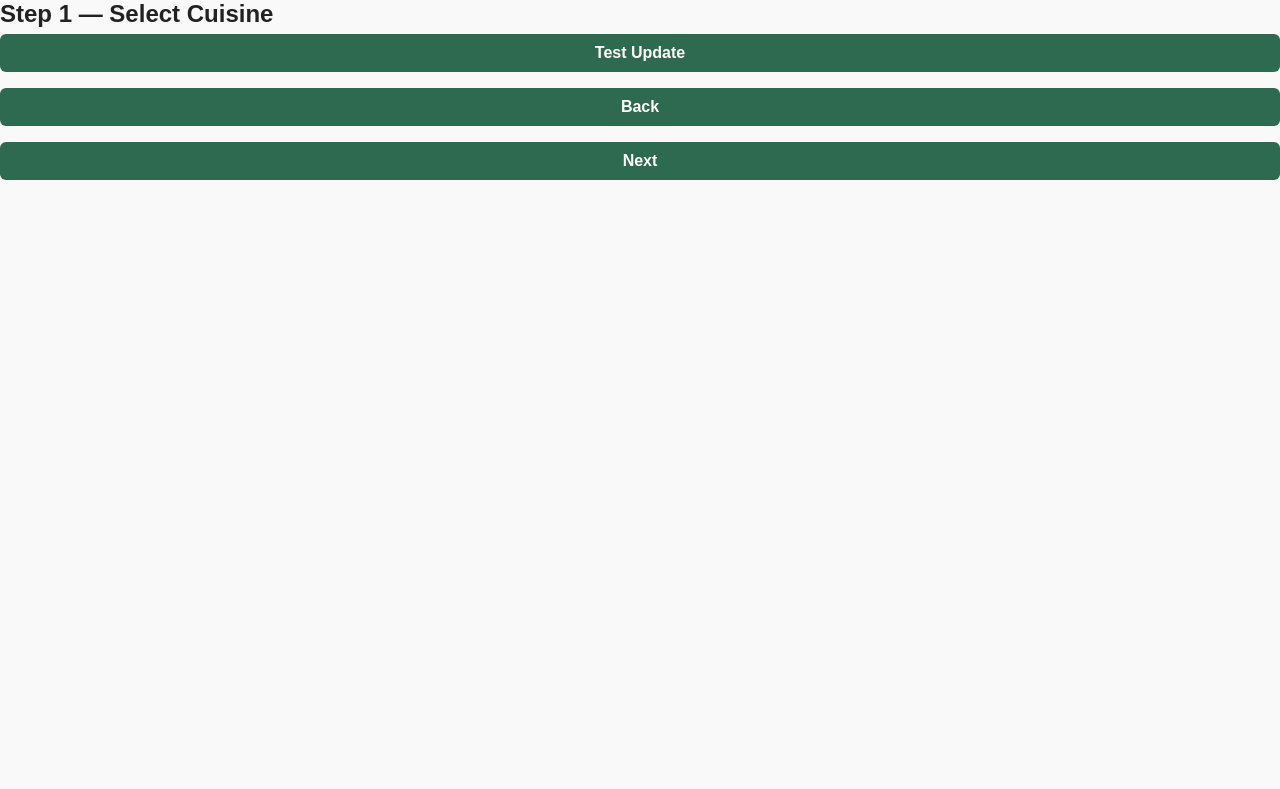
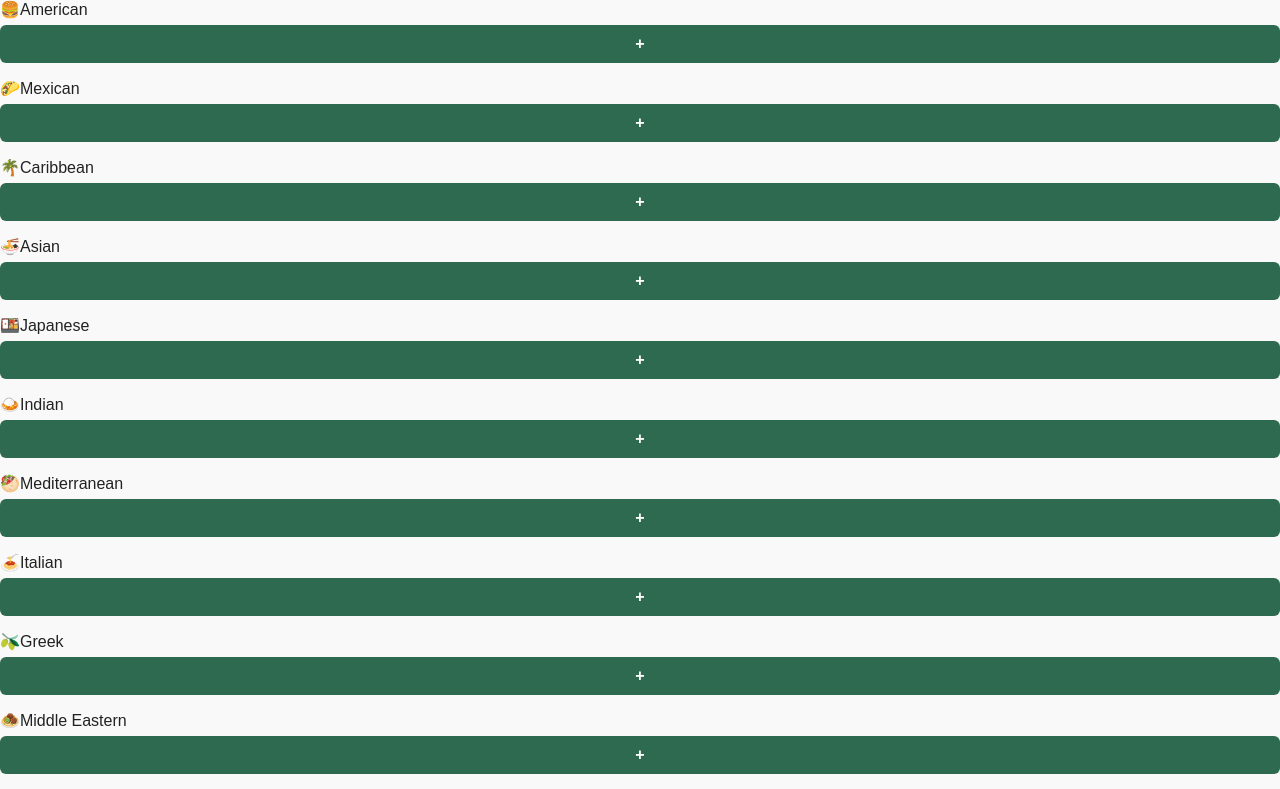
Before and after one commit to chari20/meal-prep-assistant, a React (Vite) app in the folder client/: page / in a window 1280 px wide. Shown: the top 789 px of the page. Built offline with nearby package versions, Linux system fonts and the light colour scheme.

Commit message:
feat: add SelectCuisine component with toggle selection

```diff
--- a/client/src/components/onboarding/SelectCuisine.jsx
+++ b/client/src/components/onboarding/SelectCuisine.jsx
@@ -1,11 +1,34 @@
+import { useState } from 'react'
+import { cuisines } from '../../utils/constant'
+
 export default function SelectCuisine({ data, onUpdate }) {
-    console.log("data", data)
+    const [selected, setSelected] = useState(data || [])
+
+    function handleSelect(cuisineName) {
+        let newSelected
+        if (selected.includes(cuisineName)) {
+            newSelected = selected.filter(item => item.id !== cuisineName.id)
+        } else {
+            newSelected = [...selected, cuisineName]
+        }
+        setSelected(newSelected)
+        onUpdate('preferred_cuisine', newSelected)
+    }
+
     return (
-        <div>
-            <h2>Step 1 — Select Cuisine</h2>
-            <button onClick={() => onUpdate('preferred_cuisine', ['Asian', 'Italian'])}>
-                Test Update
-            </button>
+        <div className="cards">
+            {cuisines.map((cuisine) => (
+                <div className="card" key={cuisine.id}>
+                    {cuisine.emoji}
+                    {cuisine.name}
+                    <button onClick={() =>handleSelect(cuisine)}>
+                        +
+                    </button>
+
+                </div>
+
+            ))}
+
         </div>
     )
 }
--- /dev/null
+++ b/client/src/utils/constant.js
@@ -0,0 +1,14 @@
+ export const cuisines = [
+  { id: 1,  name: 'American',      emoji: '🍔' },
+  { id: 2,  name: 'Mexican',       emoji: '🌮' },
+  { id: 3,  name: 'Caribbean',     emoji: '🌴' },
+  { id: 4,  name: 'Asian',         emoji: '🍜' },
+  { id: 5,  name: 'Japanese',      emoji: '🍱' },
+  { id: 6,  name: 'Indian',        emoji: '🍛' },
+  { id: 7,  name: 'Mediterranean', emoji: '🥙' },
+  { id: 8,  name: 'Italian',       emoji: '🍝' },
+  { id: 9,  name: 'Greek',         emoji: '🫒' },
+  { id: 10, name: 'Middle Eastern',emoji: '🧆' },
+  { id: 11, name: 'French',        emoji: '🥐' },
+  { id: 12, name: 'Korean',        emoji: '🥢' },
+]
```
